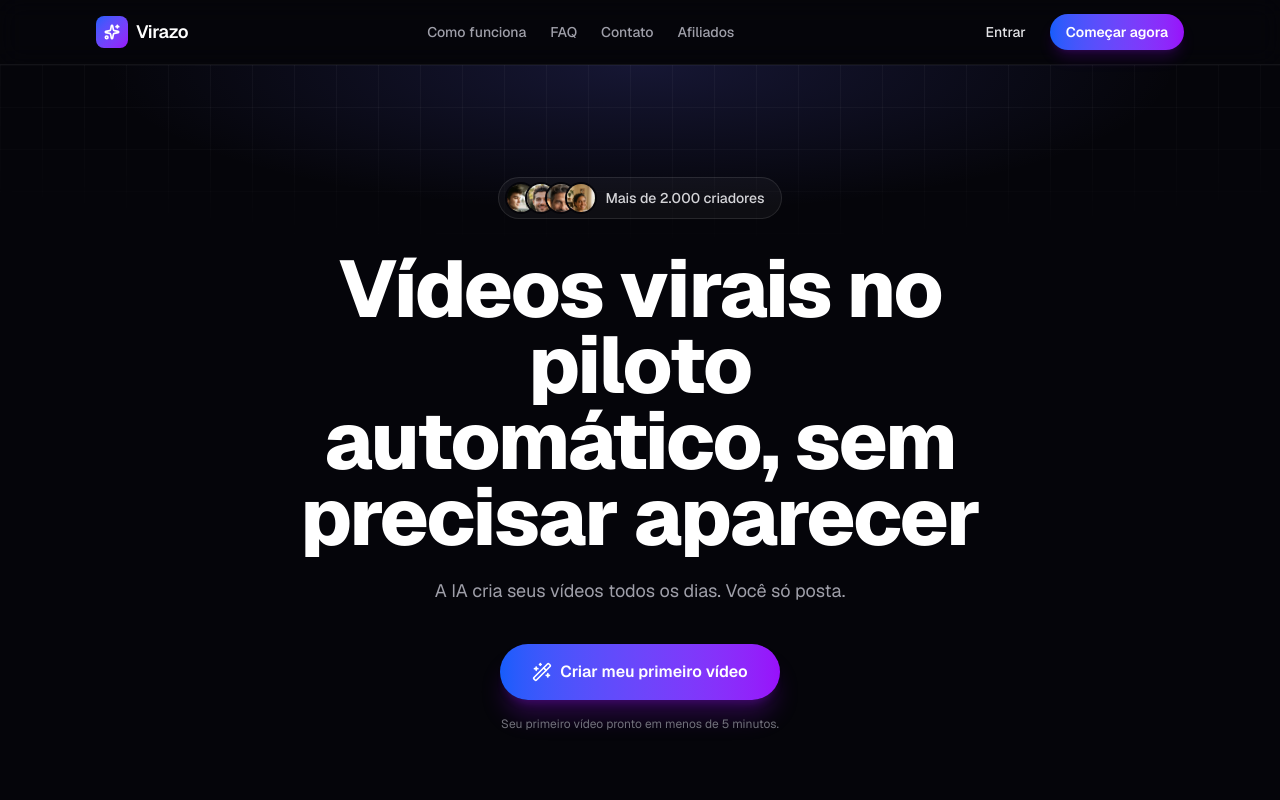
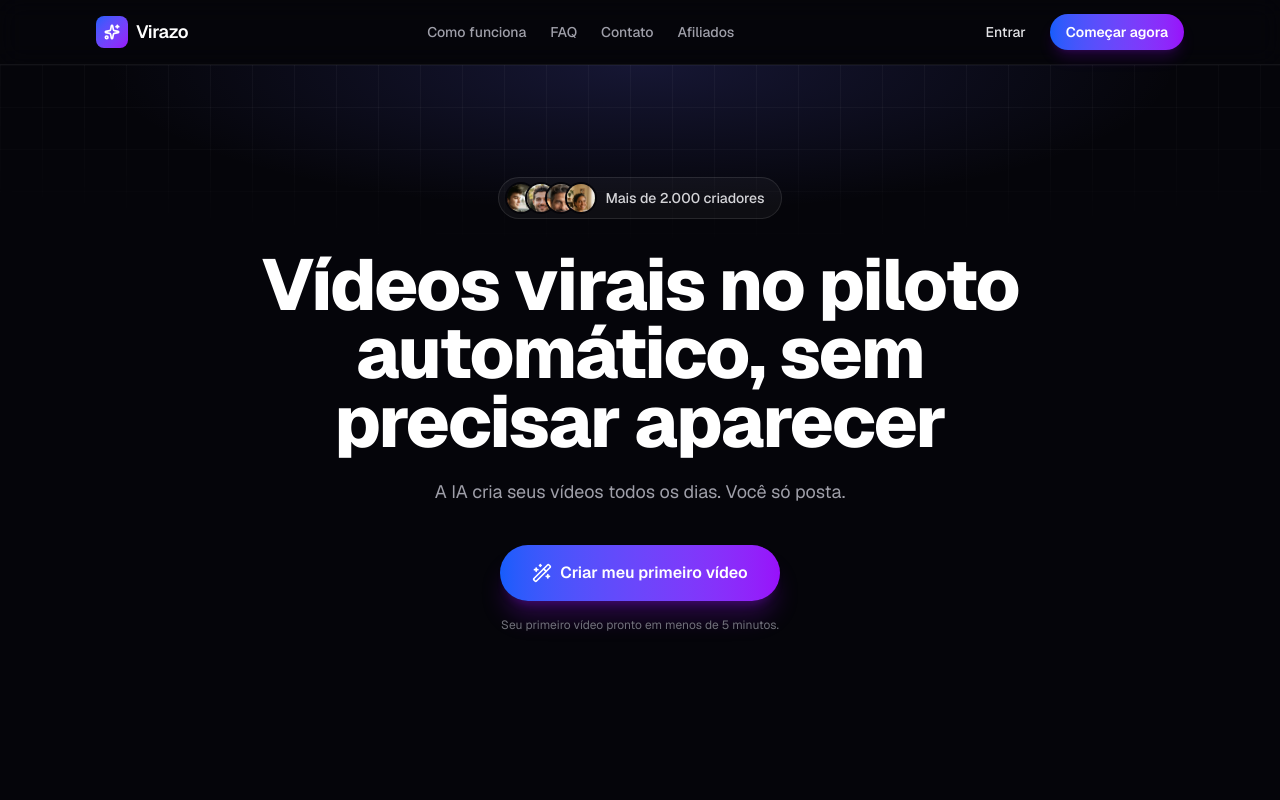
Before and after one commit to mocinhadigital/Virazo, a Next.js app: page / in a window 1280 px wide. Shown: the top 800 px of the page. Built offline with nearby package versions, Linux system fonts and the light colour scheme.

Commit message:
Corrige quebra de linha do titulo do Hero para 3 linhas no desktop: aumenta max-width do container e reduz levemente o font-size

```diff
--- a/src/components/landing/Hero.tsx
+++ b/src/components/landing/Hero.tsx
@@ -14,8 +14,8 @@ export default function Hero() {
       <div className="pointer-events-none absolute inset-x-0 top-0 h-[420px] bg-[radial-gradient(60%_50%_at_50%_0%,rgba(99,102,241,0.18)_0%,rgba(5,5,10,0)_70%)]" />
       <div className="pointer-events-none absolute inset-x-0 top-0 h-[320px] noise-grid" />
 
-      <div className="relative mx-auto max-w-5xl px-4 sm:px-6 lg:px-8">
-        <div className="mx-auto flex max-w-3xl flex-col items-center text-center">
+      <div className="relative mx-auto max-w-6xl px-4 sm:px-6 lg:px-8">
+        <div className="mx-auto flex flex-col items-center text-center">
           <div className="inline-flex items-center gap-2.5 rounded-full border border-white/10 bg-white/[0.04] py-1.5 pl-2 pr-4 text-sm font-medium text-zinc-300">
             <div className="flex -space-x-2">
               {AVATARS.map((src) => (
@@ -31,7 +31,7 @@ export default function Hero() {
             <span>Mais de 2.000 criadores</span>
           </div>
 
-          <h1 className="mt-8 max-w-[780px] text-5xl font-extrabold leading-[0.95] tracking-tight text-white sm:text-6xl lg:text-[80px]">
+          <h1 className="mt-8 max-w-[960px] text-5xl font-extrabold leading-[0.95] tracking-tight text-white sm:text-6xl lg:text-[72px]">
             Vídeos virais no piloto
             <br />
             automático, sem
```
